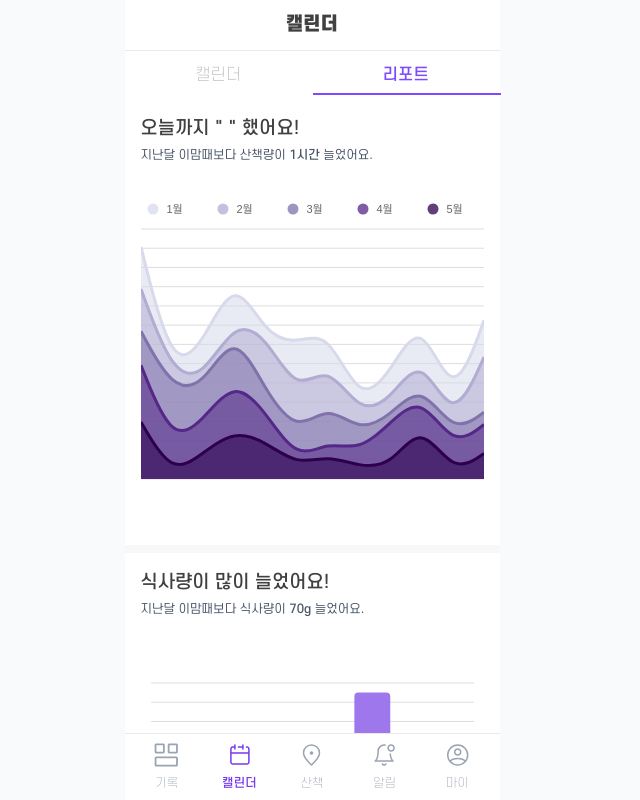
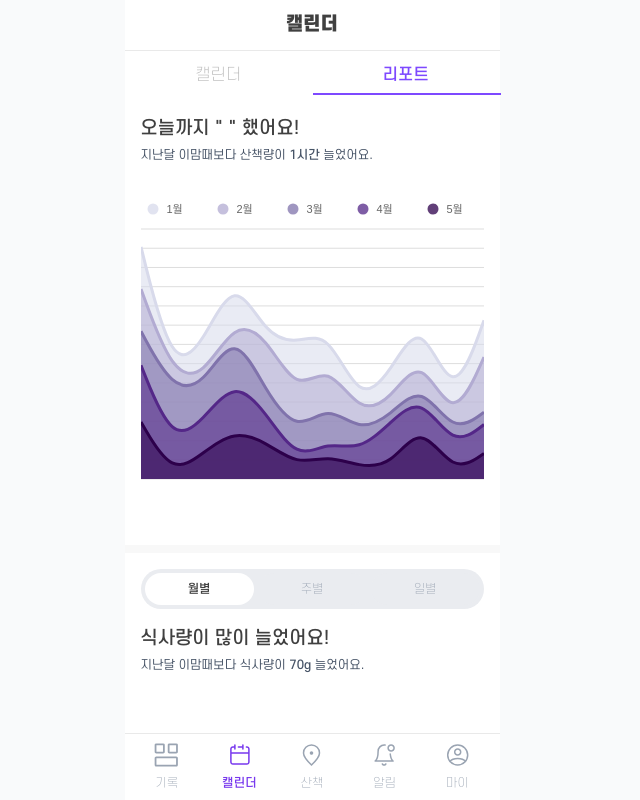
Before and after one commit to Petmunity/fe, a Next.js app: page /calendar in a window 1280 px wide. Both pictures are taken after a click on the tab "리포트". Shown: the top 800 px of the page, without its empty margins (328-968 px from the left). Built offline with nearby package versions, Linux system fonts and the light colour scheme.

Commit message:
feat-report/feat: 캘린더/리포트 페이지 퍼블리싱

```diff
--- a/src/app/calendar/page.tsx
+++ b/src/app/calendar/page.tsx
@@ -1,15 +1,24 @@
 "use client";
 import Header from "@/components/common/Header";
 import Navbar from "@/components/common/Navbar";
+import PillsButton from "@/components/common/PillsButton";
 import Tab from "@/components/common/Tab";
 import { LineChart, BarChart } from "@/components/report/chart";
 
 import { useState } from "react";
 
+enum CalendarView {
+  Monthly = "월별",
+  Weekly = "주별",
+  Daily = "일별",
+}
+
 export default function CalendarPage() {
   const labels = ["캘린더", "리포트"];
+  const options = Object.values(CalendarView);
 
   const [focusedIndex, setFocusedIndex] = useState(0);
+  const [activeOption, setActiveOption] = useState(options[0]);
   //   const { data, error } = useQuery('calendar', () => {
   //     return fetch('http://localhost:3000/api/calendar').then((res) =>
   //       res.json()
@@ -23,6 +32,10 @@ export default function CalendarPage() {
   //   if (!data) {
   //     return <div>Loading...</div>;
   //   }
+
+  const handleOptionChange = (option: CalendarView) => {
+    setActiveOption(option);
+  };
 
   return (
     <div className="flex min-h-screen flex-col">
@@ -48,8 +61,15 @@ export default function CalendarPage() {
               </div>
               <LineChart />
             </div>
-            <hr className="divider my-4"></hr>
+            <hr className="divider my-4" />
             <div className="px-4 flex flex-col space-y-4">
+              <PillsButton
+                options={options}
+                defaultOption="월별"
+                onOptionChange={handleOptionChange}
+              />
+              {activeOption === options[0] && (
+                <>
                   <div>
                     <h1 className="font-medium text-lg leading-7 text-gray-900">
                       식사량이 많이 늘었어요!
@@ -60,6 +80,36 @@ export default function CalendarPage() {
                     </div>
                   </div>
                   <BarChart />
+                </>
+              )}
+              {activeOption === options[1] && (
+                <>
+                  <div>
+                    <h1 className="font-medium text-lg leading-7 text-gray-900">
+                      식사량이 많이 늘었어요!
+                    </h1>
+                    <div className="text-xs text-ellipsis mt-1 text-tertiary-600">
+                      지난주 이맘때보다 식사량이{" "}
+                      <span className="font-medium">70g</span> 늘었어요.
+                    </div>
+                  </div>
+                  <BarChart />
+                </>
+              )}
+              {activeOption === options[2] && (
+                <>
+                  <div>
+                    <h1 className="font-medium text-lg leading-7 text-gray-900">
+                      식사량이 많이 늘었어요!
+                    </h1>
+                    <div className="text-xs text-ellipsis mt-1 text-tertiary-600">
+                      어제보다 식사량이 <span className="font-medium">70g</span>{" "}
+                      늘었어요.
+                    </div>
+                  </div>
+                  <BarChart />
+                </>
+              )}
             </div>
           </>
         )}
--- /dev/null
+++ b/src/components/common/PillsButton/index.tsx
@@ -0,0 +1,41 @@
+"use client";
+import { useState } from "react";
+
+interface PillsButtonProps {
+  options: string[];
+  defaultOption: string;
+  onOptionChange: (option: string) => void;
+}
+
+const PillsButton = ({
+  options,
+  defaultOption,
+  onOptionChange,
+}: PillsButtonProps) => {
+  const [activeOption, setActiveOption] = useState(defaultOption);
+
+  const handleOptionClick = (option) => {
+    setActiveOption(option);
+    onOptionChange(option);
+  };
+
+  return (
+    <div className="flex space-x-1 rounded-full bg-[#EAECF0] p-1 text-xs tracking-tight lead">
+      {options.map((option: string) => (
+        <button
+          key={option}
+          className={`px-4 py-2 w-full transition-all duration-300 ${
+            activeOption === option
+              ? "rounded-full bg-white text-primary-950 font-medium  "
+              : "bg-[#EAECF0] rounded-full text-gray font-extralight"
+          }`}
+          onClick={() => handleOptionClick(option)}
+        >
+          {option}
+        </button>
+      ))}
+    </div>
+  );
+};
+
+export default PillsButton;
--- a/src/components/report/chart/BarChart.tsx
+++ b/src/components/report/chart/BarChart.tsx
@@ -33,10 +33,7 @@ const BarChart = () => (
       axisLeft={null}
       labelSkipWidth={12}
       labelSkipHeight={12}
-      labelTextColor={{
-        from: "color",
-        modifiers: [["darker", 1.6]],
-      }}
+      labelTextColor="#ffffff"
       role="application"
       ariaLabel="식사량 그래프"
     />
```
Lines whose indentation alone changed are shown as unchanged.
